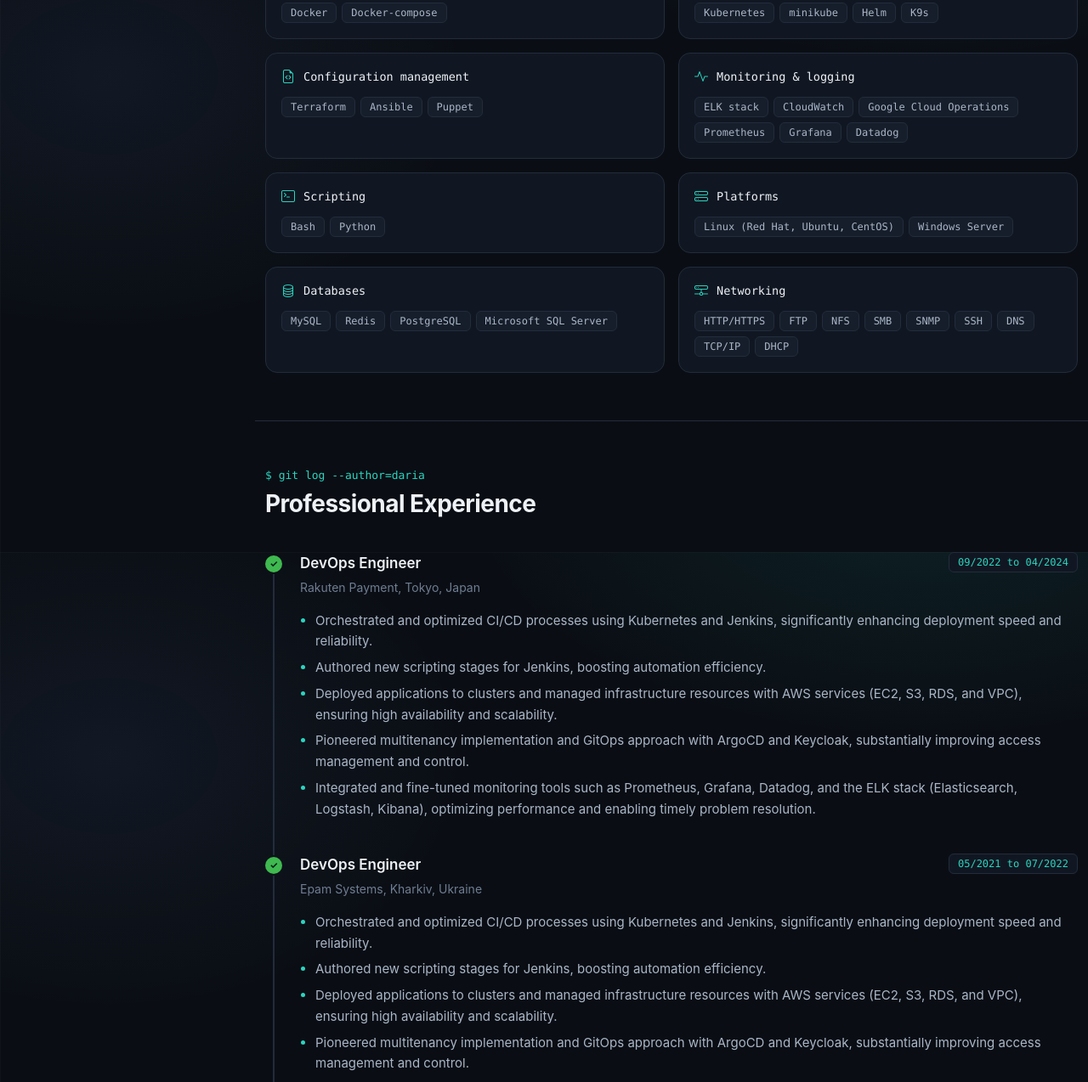
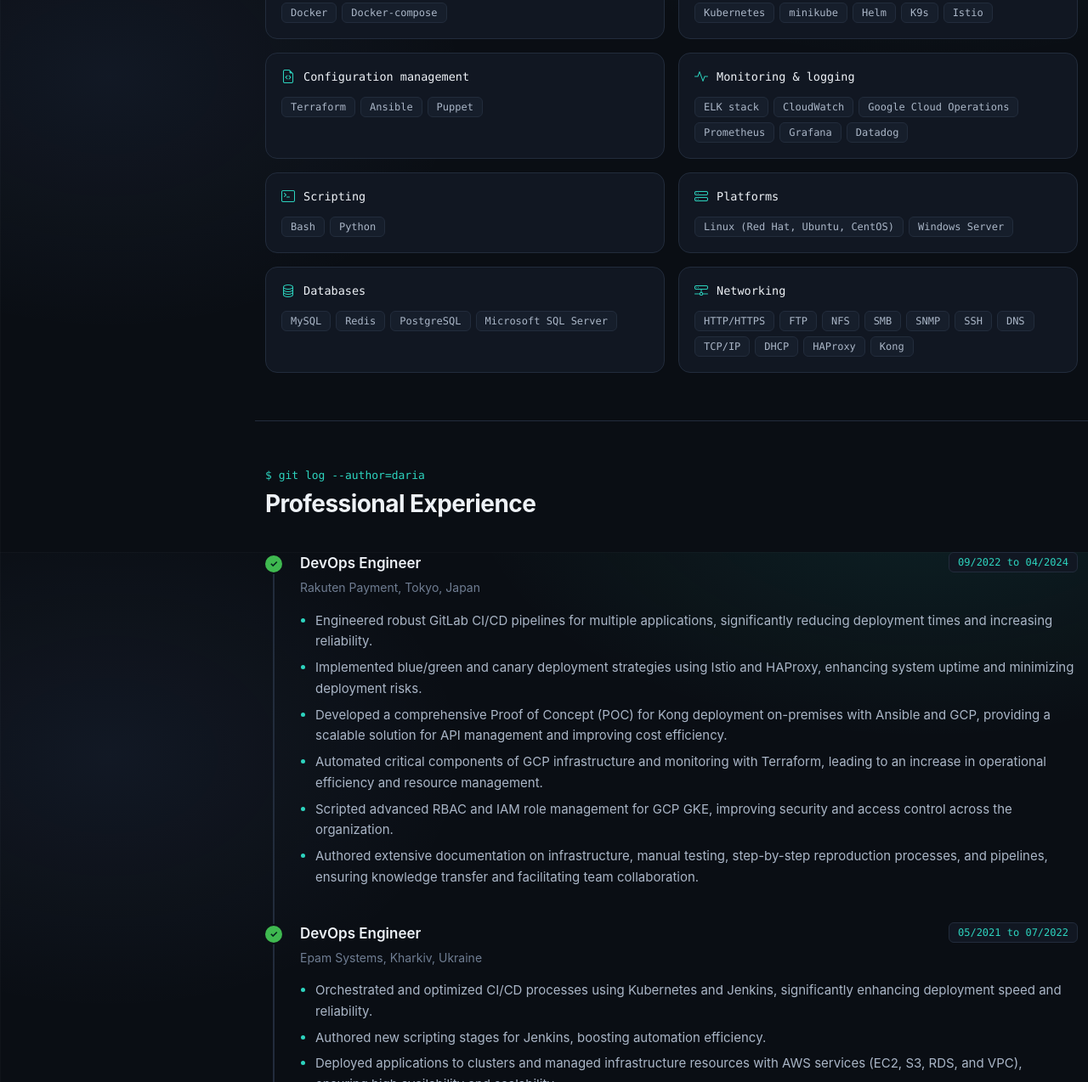
Before and after one commit to daria-pavlova/daria-pavlova.github.io, a website: page index.html in a window 1280 px wide. Shown: the part 1750-3024 px from the top of the page at 85% size. Drawn offline with Linux system fonts and the light colour scheme.

Commit message:
Correct Rakuten role description and add Istio, HAProxy, Kong skills

```diff
--- a/index.html
+++ b/index.html
@@ -250,7 +250,7 @@
           <div class="col-md-6 col-xxl-4">
             <div class="skill-card h-100" id="skill-aws">
               <h3><i class="bi bi-cloud"></i> AWS</h3>
-              <ul class="chips"><li>EC2</li><li>ELB</li><li>Route53</li><li>S3</li><li>SNS</li><li>RDS</li><li>IAM</li><li>VPC</li><li>EKS</li><li>Kong</li><li>Auto Scaling</li></ul>
+              <ul class="chips"><li>EC2</li><li>ELB</li><li>Route53</li><li>S3</li><li>SNS</li><li>RDS</li><li>IAM</li><li>VPC</li><li>EKS</li><li>Auto Scaling</li></ul>
             </div>
           </div>
           <div class="col-md-6 col-xxl-4">
@@ -292,7 +292,7 @@
           <div class="col-md-6 col-xxl-4">
             <div class="skill-card h-100" id="skill-orchestration">
               <h3><i class="bi bi-diagram-3"></i> Orchestration</h3>
-              <ul class="chips"><li>Kubernetes</li><li>minikube</li><li>Helm</li><li>K9s</li></ul>
+              <ul class="chips"><li>Kubernetes</li><li>minikube</li><li>Helm</li><li>K9s</li><li>Istio</li></ul>
             </div>
           </div>
           <div class="col-md-6 col-xxl-4">
@@ -328,7 +328,7 @@
           <div class="col-md-6 col-xxl-4">
             <div class="skill-card h-100" id="skill-networking">
               <h3><i class="bi bi-hdd-network"></i> Networking</h3>
-              <ul class="chips"><li>HTTP/HTTPS</li><li>FTP</li><li>NFS</li><li>SMB</li><li>SNMP</li><li>SSH</li><li>DNS</li><li>TCP/IP</li><li>DHCP</li></ul>
+              <ul class="chips"><li>HTTP/HTTPS</li><li>FTP</li><li>NFS</li><li>SMB</li><li>SNMP</li><li>SSH</li><li>DNS</li><li>TCP/IP</li><li>DHCP</li><li>HAProxy</li><li>Kong</li></ul>
             </div>
           </div>
         </div>
@@ -350,12 +350,12 @@
                 <h5>09/2022 to 04/2024</h5>
                 <p><em>Rakuten Payment, Tokyo, Japan</em></p>
                 <ul>
-                  <li>Orchestrated and optimized CI/CD processes using Kubernetes and Jenkins, significantly enhancing deployment speed and reliability.</li>
-                  <li>Authored new scripting stages for Jenkins, boosting automation efficiency.</li>
-                  <li>Deployed applications to clusters and managed infrastructure resources with AWS services (EC2, S3, RDS, and VPC),
-                    ensuring high availability and scalability.</li>
-                  <li>Pioneered multitenancy implementation and GitOps approach with ArgoCD and Keycloak, substantially improving access management and control.</li>
-                  <li>Integrated and fine-tuned monitoring tools such as Prometheus, Grafana, Datadog, and the ELK stack (Elasticsearch, Logstash, Kibana), optimizing performance and enabling timely problem resolution.</li>
+                  <li>Engineered robust GitLab CI/CD pipelines for multiple applications, significantly reducing deployment times and increasing reliability.</li>
+                  <li>Implemented blue/green and canary deployment strategies using Istio and HAProxy, enhancing system uptime and minimizing deployment risks.</li>
+                  <li>Developed a comprehensive Proof of Concept (POC) for Kong deployment on-premises with Ansible and GCP, providing a scalable solution for API management and improving cost efficiency.</li>
+                  <li>Automated critical components of GCP infrastructure and monitoring with Terraform, leading to an increase in operational efficiency and resource management.</li>
+                  <li>Scripted advanced RBAC and IAM role management for GCP GKE, improving security and access control across the organization.</li>
+                  <li>Authored extensive documentation on infrastructure, manual testing, step-by-step reproduction processes, and pipelines, ensuring knowledge transfer and facilitating team collaboration.</li>
                 </ul>
               </div><!-- End Resume Item -->
 
```
